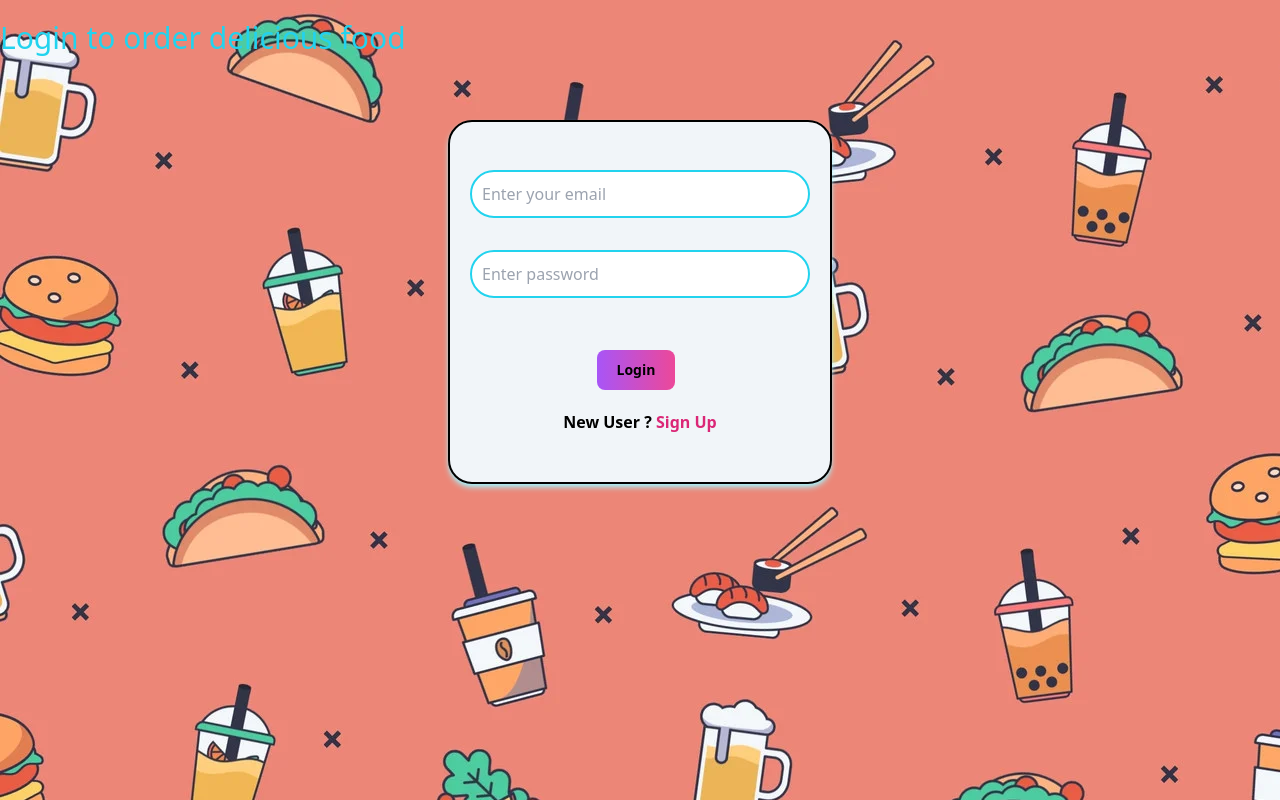
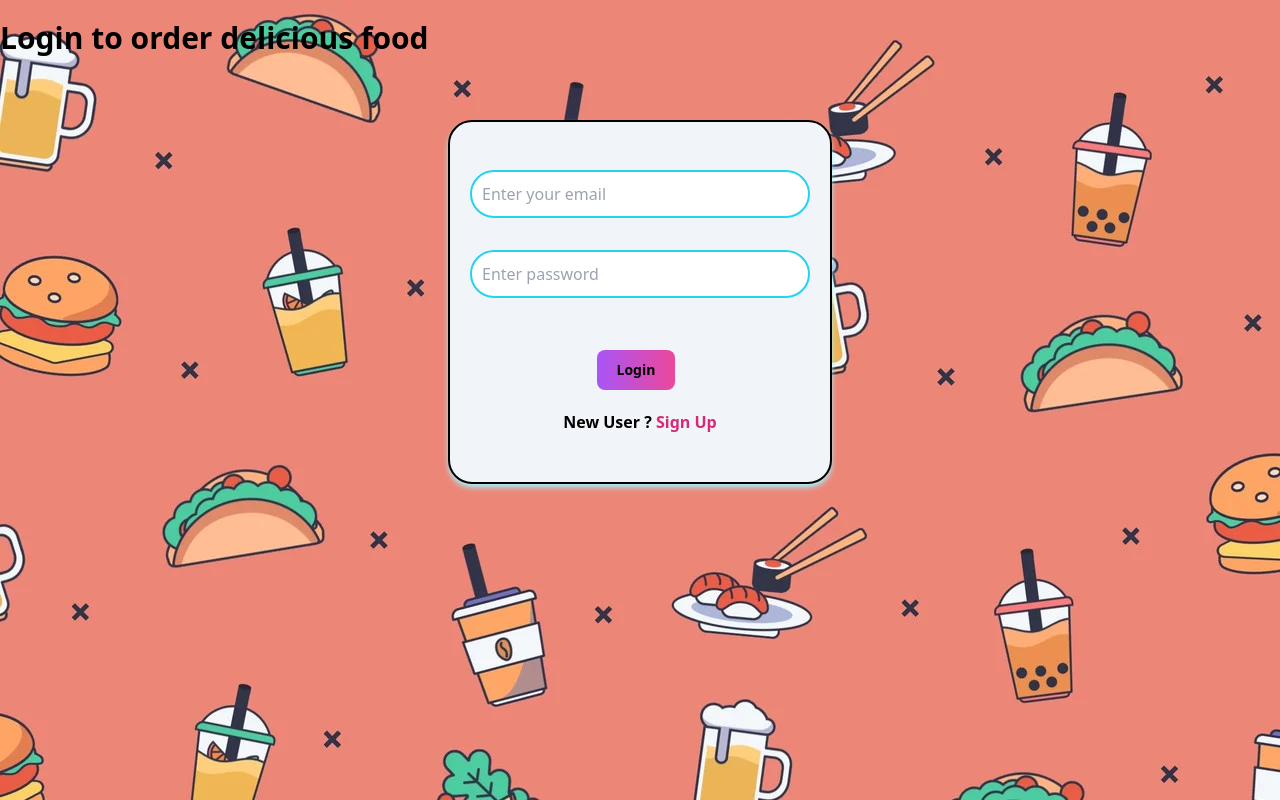
Before and after one commit to animesh156/food-app, a React (Vite) app in the folder client/: page /login in a window 1280 px wide. Built offline with nearby package versions, Linux system fonts and the light colour scheme; a web font is replaced by a local one.

Commit message:
Update Login.jsx

```diff
--- a/client/src/pages/Login.jsx
+++ b/client/src/pages/Login.jsx
@@ -60,7 +60,7 @@ function Login() {
     <div className="login h-screen">
 
 <div className='pt-5'>
-<h1 className='text-3xl text-wrap  text-cyan-400'>Login to order delicious food</h1>
+<h1 className='text-3xl text-wrap text-black font-bold  dark:text-cyan-400'>Login to order delicious food</h1>
       <section className="form  mt-16 m-auto  bg-slate-100 dark:bg-zinc-950 border-2 border-black dark:border-red-500 shadow-md shadow-cyan-200 md:max-w-sm  px-5  py-12 rounded-3xl">
         <form onSubmit={onSubmit}>
           <div className="form-group">
```
